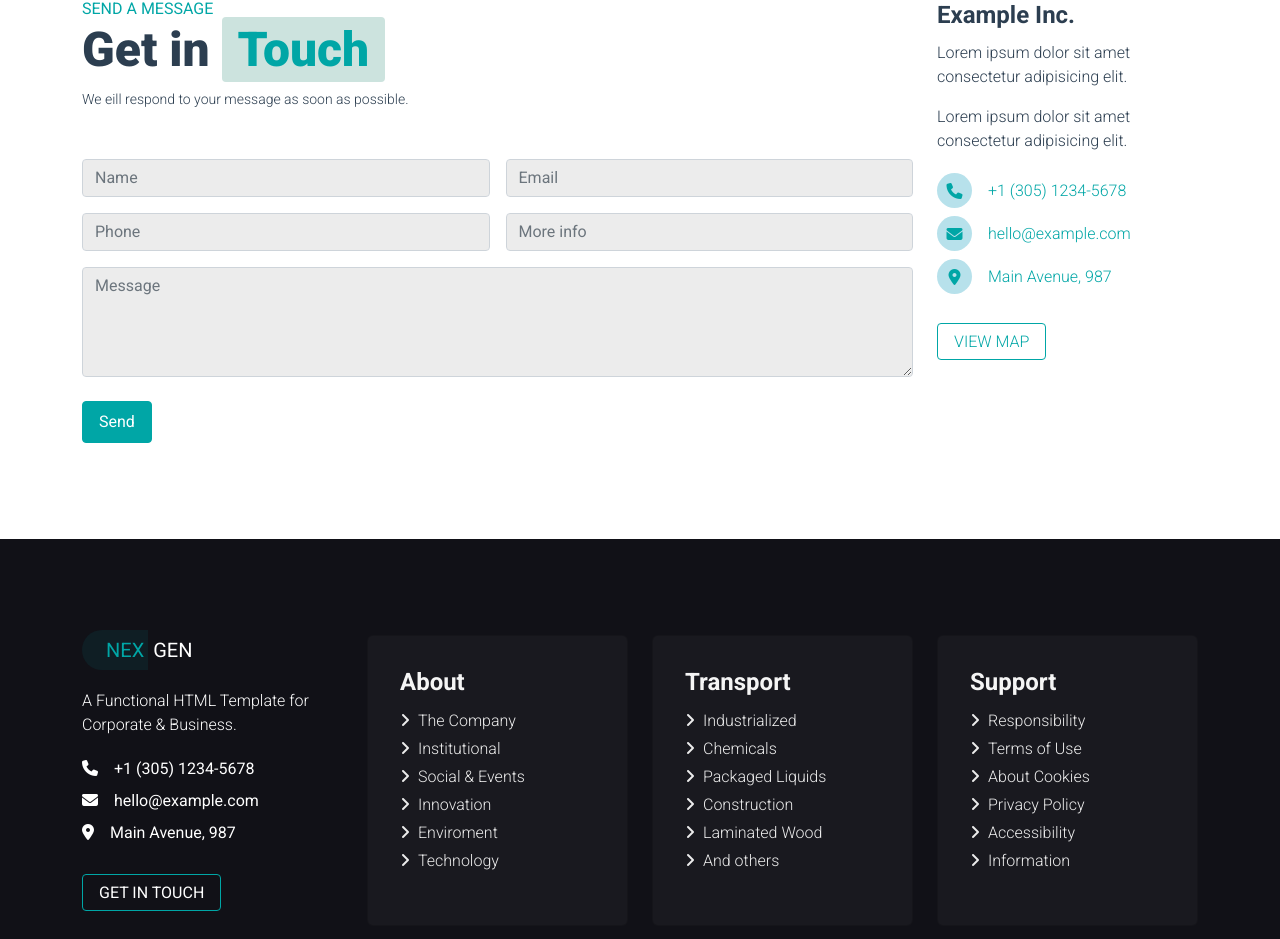
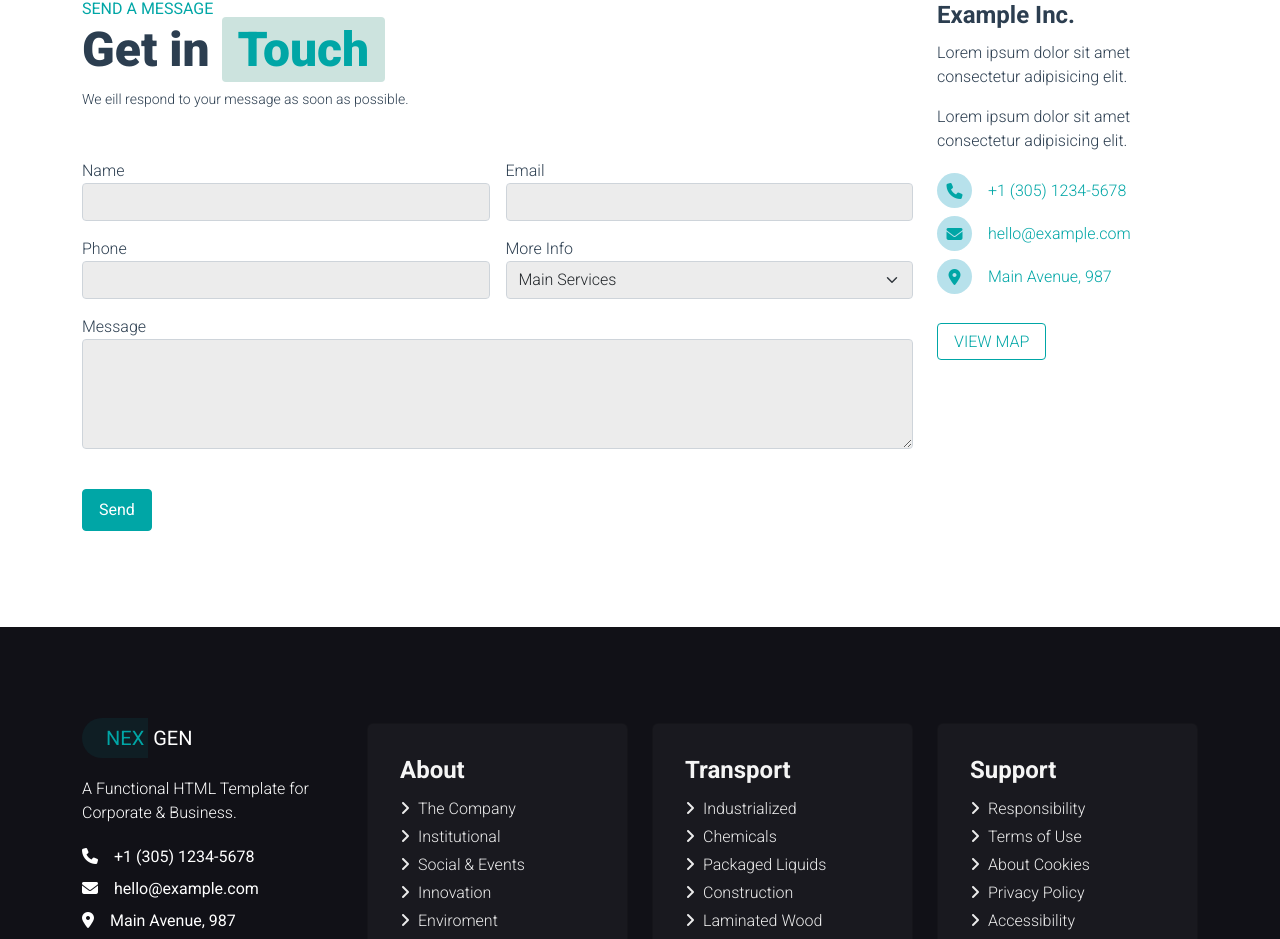
Before and after one commit to meta-ela/proj-html-vuejs, a Vue app: page / in a window 1280 px wide. Shown: the part 4014-4953 px from the top of the page. Built offline with nearby package versions, Linux system fonts and the light colour scheme.

Commit message:
Adds TheForm.vue components

```diff
--- a/src/assets/scss/_links.scss
+++ b/src/assets/scss/_links.scss
@@ -31,3 +31,7 @@ a.hover_style_link {
 .hover_simple_link:hover {
     text-decoration: underline;
 }
+
+.hover_icon_link:hover {
+    color: $primary;
+}
--- /dev/null
+++ b/src/components/TheForm.vue
@@ -0,0 +1,45 @@
+<template>
+    <div>
+        <form class="row g-3 fw-light">
+            <div class="col-6">
+                <label for="Name">Name</label>
+                <input type="text" class="form-control" id="Name" required>
+            </div>
+            <div class="col-6">
+                <label for="Email">Email</label>
+                <input type="email" class="form-control" id="Email" required>
+            </div>
+            <div class="col-6">
+                <label for="Phone">Phone</label>
+                <input type="number" class="form-control" id="Phone" required>
+            </div>
+            <div class="col-6">
+                <label for="More-info">More Info</label>
+                <select class="form-select form-control fw-light" aria-label="Default select example" id="More-info" required>
+                    <option value="1">Main Services</option>
+                    <option value="2">Logistical Procedure</option>
+                    <option value="3">Feedback</option>
+                    <option value="3">General info</option>
+                </select>
+            </div>
+            <div class="col-12 mb-4">
+                <label for="Textarea">Message</label>
+                <textarea class="form-control" id="Textarea" rows="4" required></textarea>
+            </div>
+            <div class="col-12">
+                <button class="btn_full">Send</button>
+            </div>
+        </form>
+    </div>
+</template>
+
+<script>
+export default {
+    name: "TheForm",
+}
+
+</script>
+
+<style lang="scss" scoped>
+
+</style>
--- a/src/components/TheHeader.vue
+++ b/src/components/TheHeader.vue
@@ -13,7 +13,7 @@
                         <ul class="d-flex gap-4 mb-0">
                             <li v-for="(info, i) in headerInfo" :key="i">
                                 <a class="text-white" href="javascript:void(0)">
-                                    <i :class="info.icon" class="me-1"></i>
+                                    <i :class="info.icon" class="me-1 hover_icon_link"></i>
                                     <span class="hover_simple_link">{{info.info}}</span>
                                 </a>
                             </li>
--- a/src/components/TheMain.vue
+++ b/src/components/TheMain.vue
@@ -192,24 +192,7 @@
                                 We eill respond to your message as soon as possible.
                             </small>
                         </div>
-                        <form class="row g-3 mb-4">
-                            <div class="col-6">
-                                <input type="text" class="form-control" placeholder="Name">
-                            </div>
-                            <div class="col-6">
-                                <input type="email" class="form-control" placeholder="Email">
-                            </div>
-                            <div class="col-6">
-                                <input type="text" class="form-control" placeholder="Phone">
-                            </div>
-                            <div class="col-6">
-                                <input type="text" class="form-control" placeholder="More info">
-                            </div>
-                            <div class="col-12">
-                                <textarea class="form-control" id="exampleFormControlTextarea1" rows="4" placeholder="Message"></textarea>
-                            </div>
-                        </form>
-                        <button class="btn_full">Send</button>
+                        <TheForm></TheForm>
                     </div>
                     <div class="col">
                         <div class="fw-light">
@@ -243,10 +226,11 @@
 <script>
 import { state } from "../store";
 import TheCard from './TheCard.vue';
+import TheForm from './TheForm.vue';
 
 export default {
     name: "TheMain",
-    components: { TheCard },
+    components: { TheCard, TheForm },
 
     computed: {
         vehicleTypesList() {
```
Lines whose indentation alone changed are shown as unchanged.
